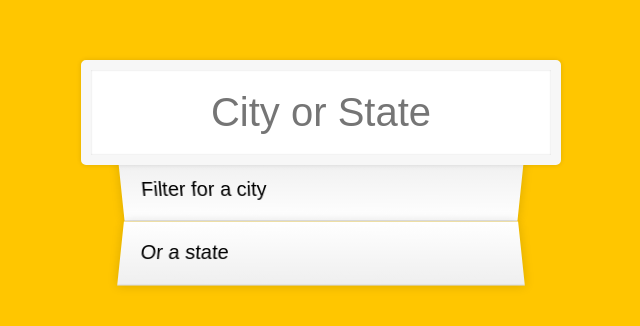
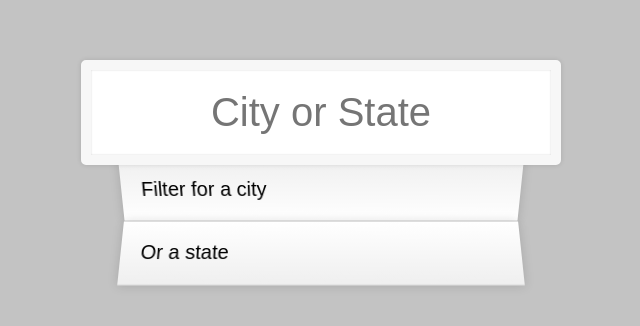
Before and after one commit to brasscodedm/javascript30react, a React (Create React App) app: page /type-ahead in a window 1280 px wide. Shown: the top 326 px of the page, without its empty margins (319-959 px from the left). Built offline with nearby package versions, Linux system fonts and the light colour scheme; no server answers.

Commit message:
fix: typos

```diff
--- a/src/screens/06-TypeAhead/TypeAhead.tsx
+++ b/src/screens/06-TypeAhead/TypeAhead.tsx
@@ -56,7 +56,7 @@ export const TypeAhead = () => {
   useEffect(() => {
     fetch(endpoint)
       .then(response => response.json())
-      .then(data => setCities(data));
+      .then(setCities);
   }, []);
 
   return (
--- a/src/screens/06-TypeAhead/style.module.css
+++ b/src/screens/06-TypeAhead/style.module.css
@@ -1,6 +1,6 @@
 .wrapper {
   box-sizing: border-box;
-  background: #ffc600;
+  background: #c3c3c3;
   font-family: sans-serif;
   font-size: 20px;
   font-weight: 200;
```
